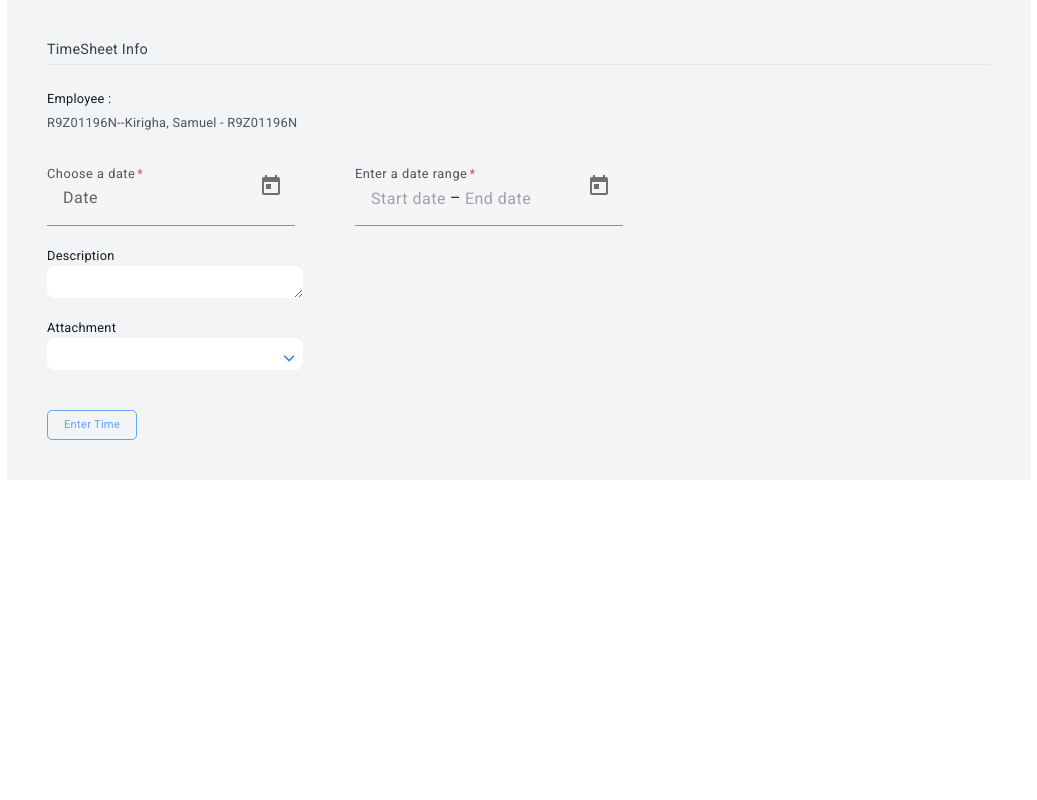
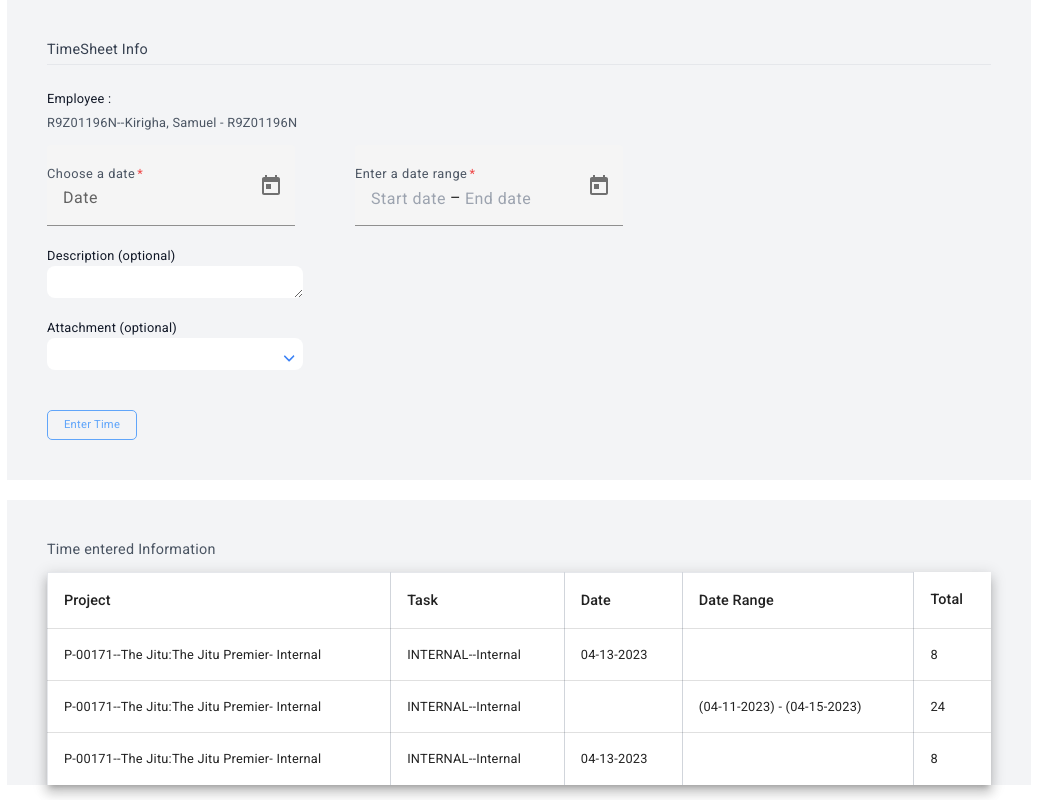
Before and after one commit to sammykirigha/time-intact, an Angular app: page / in a window 1280 px wide. Shown: the whole page, without its empty margins (121-1158 px from the left). Built offline with nearby package versions, Linux system fonts and the light colour scheme; what @coreui/angular would draw is missing.

Commit message:
added more changes

```diff
--- a/src/app/app.component.css
+++ b/src/app/app.component.css
@@ -1,3 +1,29 @@
 .example-form-field {
-    margin-right: 20px;
-  }
+  margin-right: 20px;
+}
+
+.demo-table {
+  width: 100%;
+}
+
+.mat-column-demo-position {
+  width: 32px;
+  border-right: 1px solid currentColor;
+  padding-right: 24px;
+  text-align: center;
+}
+
+.mat-column-demo-name {
+  padding-left: 16px;
+  font-size: 20px;
+}
+
+.mat-column-demo-weight {
+  font-style: italic;
+}
+
+.mat-column-demo-symbol {
+  width: 32px;
+  text-align: center;
+  font-weight: bold;
+}
--- a/src/app/app.component.html
+++ b/src/app/app.component.html
@@ -62,20 +62,24 @@
 
   <div class="flex flex-col gap-5">
     <div class="flex flex-col w-64">
-      <label for="" class="text-[.8rem] text-gray-900">Description</label>
+      <label for="" class="text-[.8rem] text-gray-900"
+        >Description (optional)</label
+      >
       <textarea
         type="text"
-        class="w-full px-2 py-1 h-8 rounded-lg outline outline-0 focus:border focus:border-blue-500"
+        class="w-full px-2 py-1 text-[0.8rem] h-8 rounded-lg outline outline-0 focus:border focus:border-blue-500"
       ></textarea>
     </div>
 
     <div class="flex flex-col">
-      <label for="" class="text-[.8rem] text-gray-900">Attachment</label>
+      <label for="" class="text-[.8rem] text-gray-900"
+        >Attachment (optional)</label
+      >
 
       <div class="w-64 flex items-center relative">
         <input
           type="text"
-          class="w-[100%] transparent h-8 rounded-lg outline outline-0 focus:border focus:border-blue-500"
+          class="w-[100%] transparent text-[0.8rem] px-2 h-8 rounded-lg outline outline-0 focus:border focus:border-blue-500"
         />
 
         <span
@@ -91,10 +95,10 @@
           <div class="example-full-width" appearance="fill">
             <input
               type="text"
-              placeholder="Click to select a ticket"
+              placeholder="Select attachment"
               aria-label="Number"
               matInput
-              class="w-full h-8 px-2 rounded-lg outline outline-0 focus:border focus:border-blue-500"
+              class="w-full h-8 px-2 rounded-lg text-[0.8rem] outline outline-0 focus:border focus:border-blue-500 placeholder:text-[0.8rem]"
               [formControl]="attachmentControl"
               [matAutocomplete]="auto"
             />
@@ -102,6 +106,7 @@
               <mat-option
                 *ngFor="let option of filteredAttachOptions | async"
                 [value]="option"
+                class="text-[0.8rem]"
               >
                 {{ option }}
               </mat-option>
@@ -121,3 +126,96 @@
     </button>
   </div>
 </div>
+
+<div
+  class="mt-5 flex flex-col justify-center bg-gray-100 max-w-[1024px] mx-auto px-10 pt-10"
+>
+  <p class="text-[0.9rem] text-gray-600">Time entered Information</p>
+
+  <table
+    mat-table
+    [dataSource]="dataSource"
+    class="mat-elevation-z8 demo-table"
+  >
+    <!-- Name Column -->
+    <ng-container matColumnDef="project">
+      <th
+        mat-header-cell
+        *matHeaderCellDef
+        class="text-[0.9rem] border border-r-gray-300"
+      >
+        Project
+      </th>
+      <td
+        mat-cell
+        *matCellDef="let element"
+        class="text-[0.8rem] border border-r-gray-300"
+      >
+        {{ element.project }}
+      </td>
+    </ng-container>
+
+    <!-- Weight Column -->
+    <ng-container matColumnDef="task">
+      <th
+        mat-header-cell
+        *matHeaderCellDef
+        class="text-[0.9rem] border border-r-gray-300"
+      >
+        Task
+      </th>
+      <td
+        mat-cell
+        *matCellDef="let element"
+        class="text-[0.8rem] border border-r-gray-300"
+      >
+        {{ element.task }}
+      </td>
+    </ng-container>
+
+    <!-- Symbol Column -->
+    <ng-container matColumnDef="date">
+      <th
+        mat-header-cell
+        *matHeaderCellDef
+        class="text-[0.9rem] border border-r-gray-300"
+      >
+        Date
+      </th>
+      <td
+        mat-cell
+        *matCellDef="let element"
+        class="text-[0.8rem] border border-r-gray-300"
+      >
+        {{ element.date }}
+      </td>
+    </ng-container>
+
+    <ng-container matColumnDef="dateRange">
+      <th
+        mat-header-cell
+        *matHeaderCellDef
+        class="text-[0.9rem] border border-r-gray-300"
+      >
+        Date Range
+      </th>
+      <td
+        mat-cell
+        *matCellDef="let element"
+        class="text-[0.8rem] border border-r-gray-300"
+      >
+        {{ element.dateRange }}
+      </td>
+    </ng-container>
+
+    <ng-container matColumnDef="total">
+      <th mat-header-cell *matHeaderCellDef class="text-[0.9rem]">Total</th>
+      <td mat-cell *matCellDef="let element" class="text-[0.8rem]">
+        {{ element.total }}
+      </td>
+    </ng-container>
+
+    <tr mat-header-row *matHeaderRowDef="displayedColumns"></tr>
+    <tr mat-row *matRowDef="let row; columns: displayedColumns"></tr>
+  </table>
+</div>
--- a/src/app/app.component.ts
+++ b/src/app/app.component.ts
@@ -4,6 +4,35 @@ import { FormControl, FormGroup } from '@angular/forms';
 import { faAngleDown } from '@fortawesome/free-solid-svg-icons';
 import { TimeInfoComponent } from './components/time-info/time-info.component';
 import { Observable, map, startWith } from 'rxjs';
+
+export interface PeriodicElement {
+  project: string;
+  task: string;
+  date?: string;
+  dateRange?: string;
+  total?: number;
+}
+
+const Time_Info_Data: PeriodicElement[] = [
+  {
+    project: 'P-00171--The Jitu:The Jitu Premier- Internal',
+    task: 'INTERNAL--Internal  ',
+    date: '04-13-2023',
+    total: 8,
+  },
+  {
+    project: 'P-00171--The Jitu:The Jitu Premier- Internal',
+    task: 'INTERNAL--Internal  ',
+    dateRange: '(04-11-2023) - (04-15-2023)',
+    total: 24,
+  },
+  {
+    project: 'P-00171--The Jitu:The Jitu Premier- Internal',
+    task: 'INTERNAL--Internal  ',
+    date: '04-13-2023',
+    total: 8,
+  },
+];
 
 @Component({
   selector: 'app-root',
@@ -61,4 +90,13 @@ export class AppComponent {
       option.toLowerCase().includes(filterValue)
     );
   }
+
+  displayedColumns: string[] = [
+    'project',
+    'task',
+    'date',
+    'dateRange',
+    'total',
+  ];
+  dataSource = Time_Info_Data;
 }
--- a/src/app/app.module.ts
+++ b/src/app/app.module.ts
@@ -16,6 +16,7 @@ import { DropdownModule } from '@coreui/angular';
 import { MatSelectModule } from '@angular/material/select';
 import { TimeInfoComponent } from './components/time-info/time-info.component';
 import { MatAutocompleteModule } from '@angular/material/autocomplete';
+import {MatTableModule} from '@angular/material/table';
 @NgModule({
   declarations: [AppComponent, DialogComponent, TimeInfoComponent],
   imports: [
@@ -33,6 +34,7 @@ import { MatAutocompleteModule } from '@angular/material/autocomplete';
     MatDialogModule,
     DropdownModule,
     MatAutocompleteModule,
+    MatTableModule
   ],
   providers: [],
   bootstrap: [AppComponent],
```
